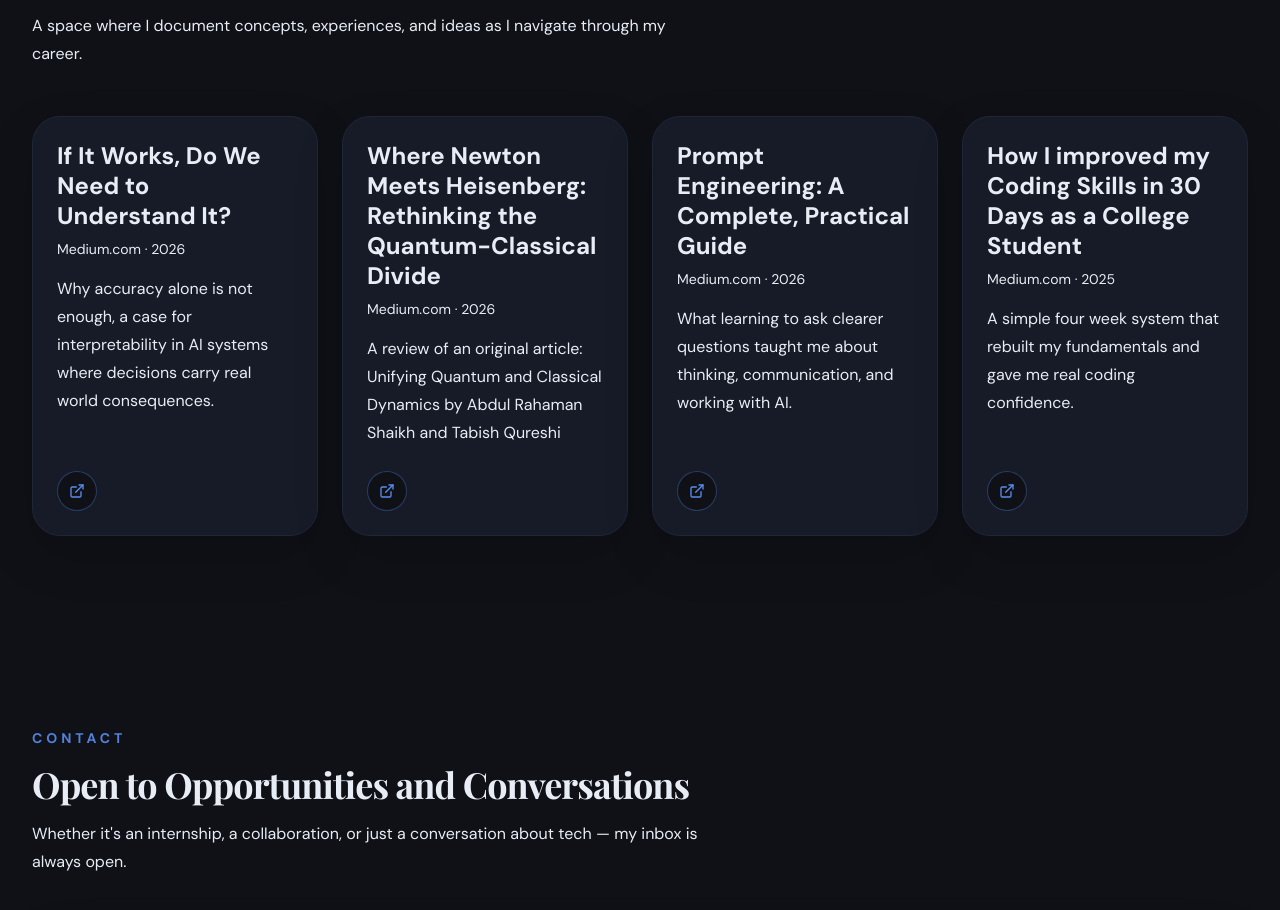
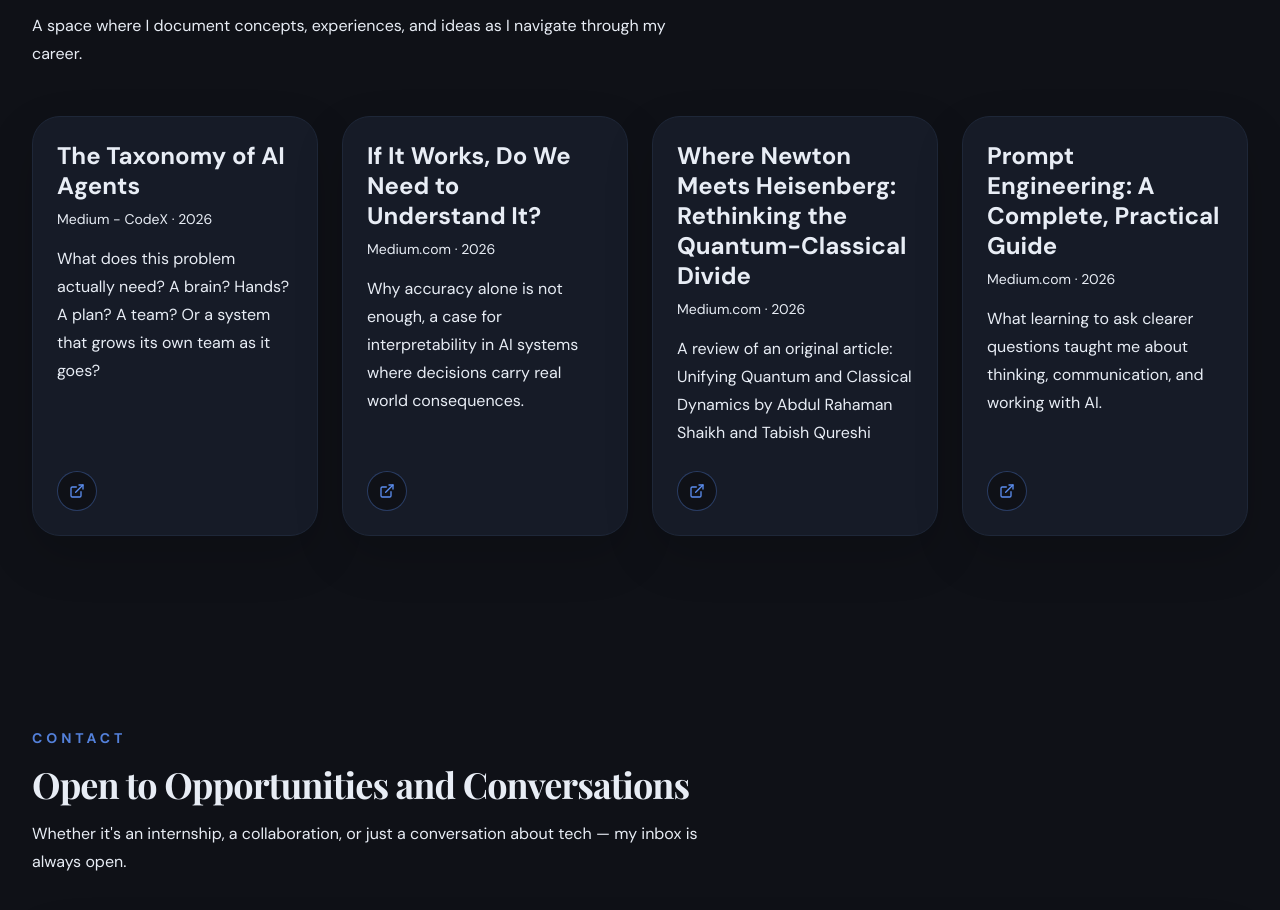
Before and after one commit to Shayan-Bhowmik/Shayan-Portfolio, a React (Vite) app: page / in a window 1280 px wide. Shown: the part 7144-8054 px from the top of the page. Built offline with nearby package versions, Linux system fonts and the light colour scheme.

Commit message:
Updated Publication

```diff
--- a/src/components/Publication.jsx
+++ b/src/components/Publication.jsx
@@ -3,6 +3,13 @@ import { motion } from 'framer-motion';
 import { SectionFrame, SectionHeading } from './SectionFrame';
 
 const publications = [
+  {
+    title: 'The Taxonomy of AI Agents',
+    venue: 'Medium - CodeX',
+    year: '2026',
+    url: 'https://medium.com/codex/the-taxonomy-of-ai-agents-609cbbeb28df',
+    summary: 'What does this problem actually need? A brain? Hands? A plan? A team? Or a system that grows its own team as it goes?',
+  },
   {
     title: 'If It Works, Do We Need to Understand It?',
     venue: 'Medium.com',
@@ -24,13 +31,6 @@ const publications = [
     year: '2026',
     url: 'https://medium.com/@shayan.bhowmik/prompt-engineering-a-complete-practical-guide-a42a6734549a',
     summary: 'What learning to ask clearer questions taught me about thinking, communication, and working with AI.',
-  },
-  {
-    title: 'How I improved my Coding Skills in 30 Days as a College Student',
-    venue: 'Medium.com',
-    year: '2025',
-    url: 'https://medium.com/@shayan.bhowmik/how-i-improved-my-coding-skills-in-30-days-as-a-college-student-f8a39aabacb3',
-    summary: 'A simple four week system that rebuilt my fundamentals and gave me real coding confidence.',
   },
 ];
 
```
